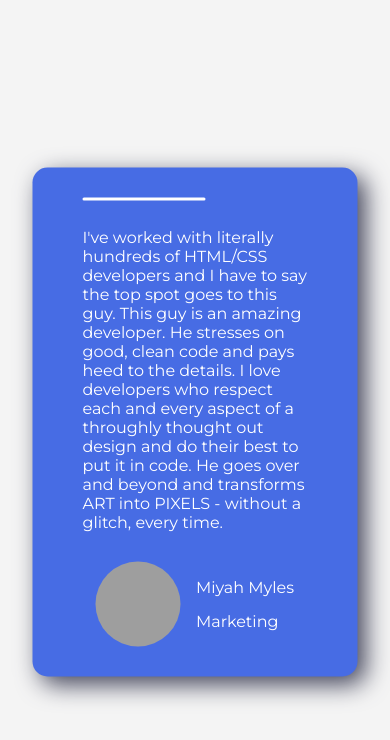
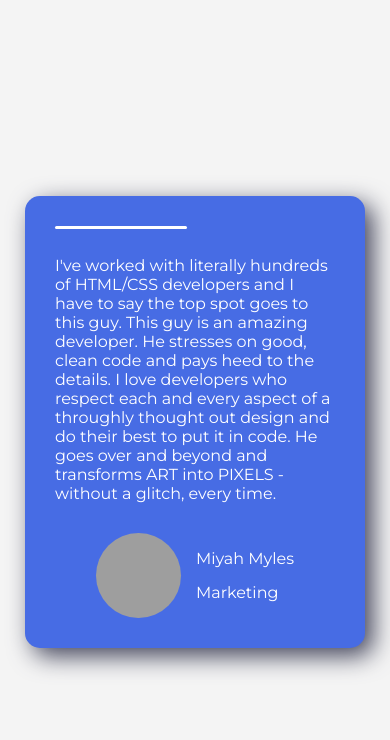
Before and after one commit to Celkowy/testimonial-box-switcher, a React (Create React App) app: page / in a window 390 px wide. Shown: the top 740 px of the page. Built offline with nearby package versions, Linux system fonts and the light colour scheme; grey boxes are pictures that could not be loaded.

Commit message:
mobile fix

```diff
--- a/src/Components/Testimonial.js
+++ b/src/Components/Testimonial.js
@@ -15,7 +15,8 @@ const Wrapper = styled.div`
   padding: 30px 50px;
 
   @media (max-width: 768px) {
-    width: 225px;
+    width: 280px;
+    padding: 30px;
   }
 `
 
```
